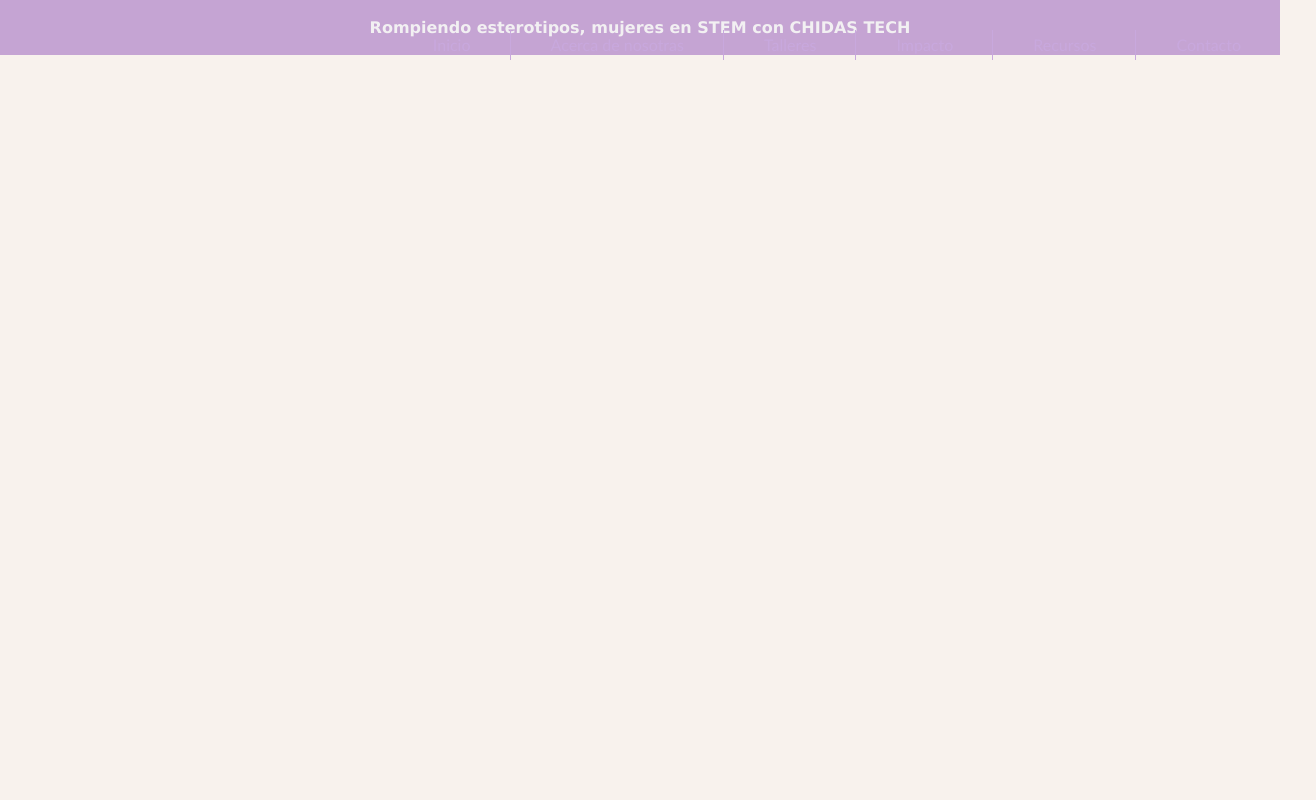
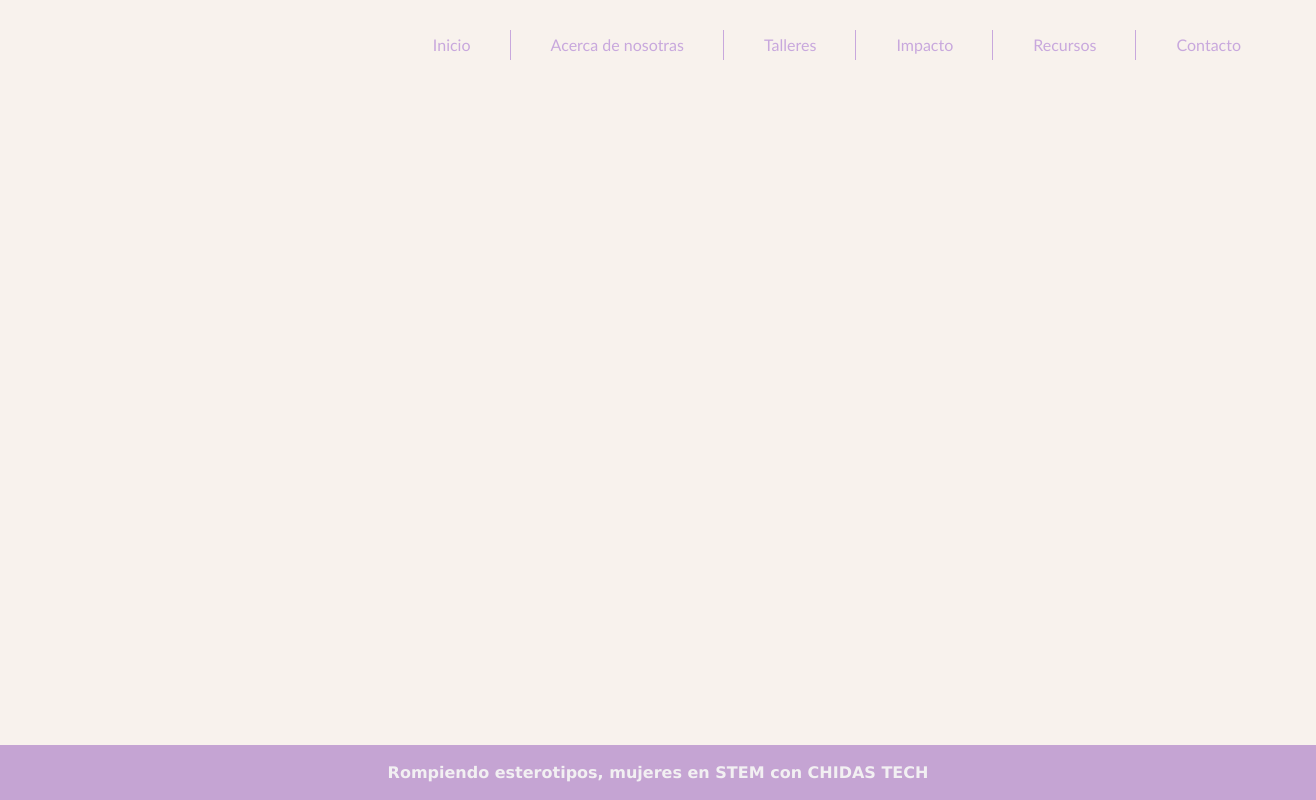
Before and after one commit to debrasbread/reto-curso-git, a plain HTML site: page index.html in a window 1280 px wide. Shown: the whole page, 1316 px wide, since content can reach past the window. Drawn offline with Linux system fonts and the light colour scheme.

Commit message:
fix: footer bottom

```diff
--- a/style.css
+++ b/style.css
@@ -4,10 +4,12 @@
 }
 
 body {
+  min-height: 100vh;
   background-color: #f8f2ed;
   margin: 0;
   font-family: "Trebuchet MS", "Lucida Sans Unicode", "Lucida Grande",
     "Lucida Sans", Arial, sans-serif;
+  position: relative;
 }
 
 nav {
@@ -16,6 +18,7 @@ nav {
   position: absolute;
   top: 30px;
   right: 0;
+  z-index: 2;
 }
 
 ul {
@@ -50,4 +53,9 @@ li:last-child {
   font-size: 16px;
   font-weight: 600;
   color:#F2F0F2;
+  position: absolute;
+  bottom: 0;
+  left: 0;
+  width: 100%;
+  z-index: 1;
 }
```
Lines whose indentation alone changed are shown as unchanged.
